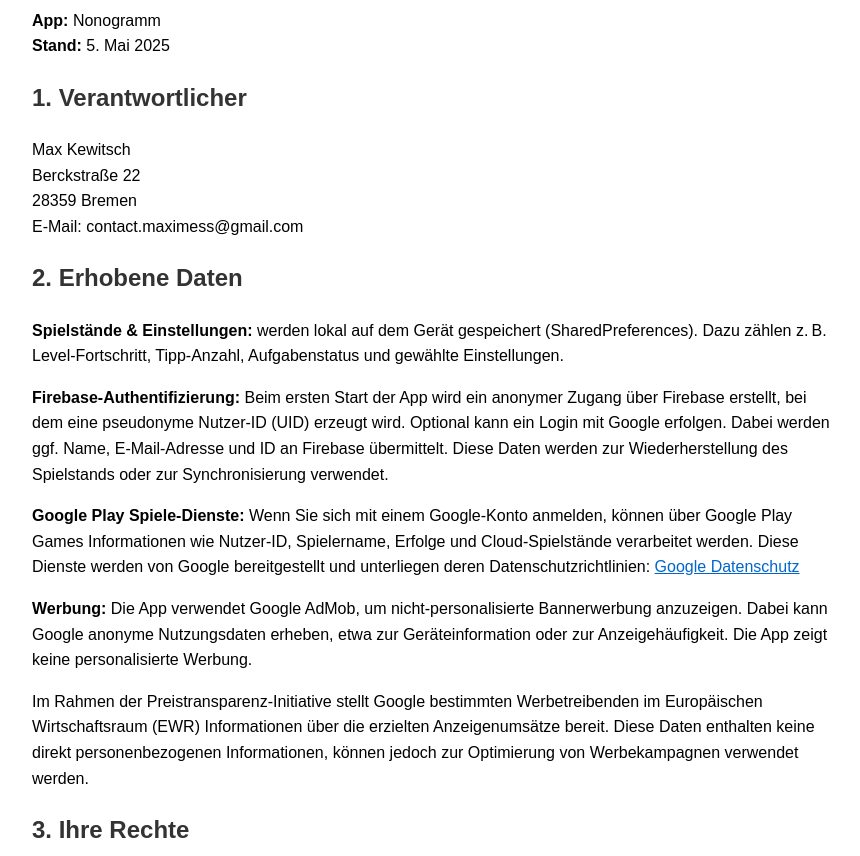
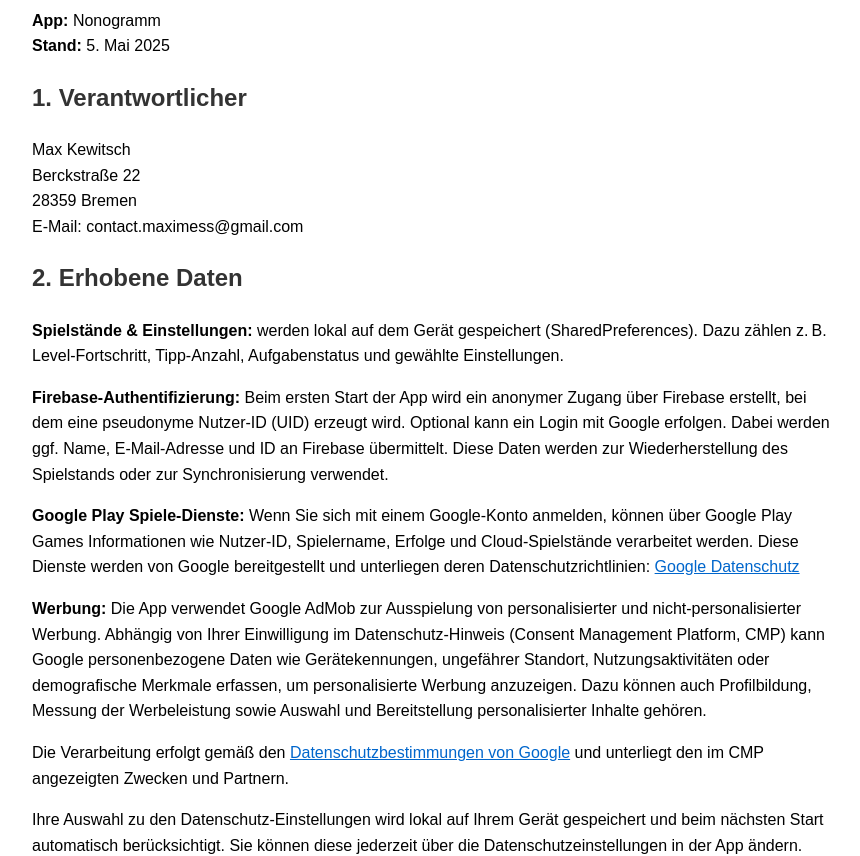
Before and after one commit to maximess187/app-datenschutz, a plain HTML site: page docs/Nonogramm/index.html in a window 1280 px wide. Shown: the part 97-953 px from the top of the page, without its empty margins (208-1068 px from the left). Drawn offline with Linux system fonts and the light colour scheme.

Commit message:
Update index.html

```diff
--- a/docs/Nonogramm/index.html
+++ b/docs/Nonogramm/index.html
@@ -43,8 +43,14 @@
   <p><strong>Google Play Spiele-Dienste:</strong> Wenn Sie sich mit einem Google-Konto anmelden, können über Google Play Games Informationen wie Nutzer-ID, Spielername, Erfolge und Cloud-Spielstände verarbeitet werden. Diese Dienste werden von Google bereitgestellt und unterliegen deren Datenschutzrichtlinien:
   <a href="https://policies.google.com/privacy?hl=de" target="_blank">Google Datenschutz</a></p>
 
-  <p><strong>Werbung:</strong> Die App verwendet Google AdMob, um nicht-personalisierte Bannerwerbung anzuzeigen. Dabei kann Google anonyme Nutzungsdaten erheben, etwa zur Geräteinformation oder zur Anzeigehäufigkeit. Die App zeigt keine personalisierte Werbung.</p>
-  <p>Im Rahmen der Preistransparenz-Initiative stellt Google bestimmten Werbetreibenden im Europäischen Wirtschaftsraum (EWR) Informationen über die erzielten Anzeigenumsätze bereit. Diese Daten enthalten keine direkt personenbezogenen Informationen, können jedoch zur Optimierung von Werbekampagnen verwendet werden.</p>
+  <p><strong>Werbung:</strong> Die App verwendet Google AdMob zur Ausspielung von personalisierter und nicht-personalisierter Werbung.
+  Abhängig von Ihrer Einwilligung im Datenschutz-Hinweis (Consent Management Platform, CMP) kann Google personenbezogene Daten wie Gerätekennungen, ungefährer Standort, Nutzungsaktivitäten oder demografische Merkmale erfassen,
+  um personalisierte Werbung anzuzeigen. Dazu können auch Profilbildung, Messung der Werbeleistung sowie Auswahl und Bereitstellung personalisierter Inhalte gehören.</p>
+
+  <p>Die Verarbeitung erfolgt gemäß den <a href="https://policies.google.com/privacy?hl=de" target="_blank">Datenschutzbestimmungen von Google</a> und unterliegt den im CMP angezeigten Zwecken und Partnern.</p>
+
+  <p>Ihre Auswahl zu den Datenschutz-Einstellungen wird lokal auf Ihrem Gerät gespeichert und beim nächsten Start automatisch berücksichtigt.
+  Sie können diese jederzeit über die Datenschutzeinstellungen in der App ändern.</p>
 
   <h2>3. Ihre Rechte</h2>
   <p>Sie haben das Recht auf Auskunft, Berichtigung, Löschung, Einschränkung der Verarbeitung sowie Widerspruch. Kontaktieren Sie uns dazu per E-Mail.</p>
```
